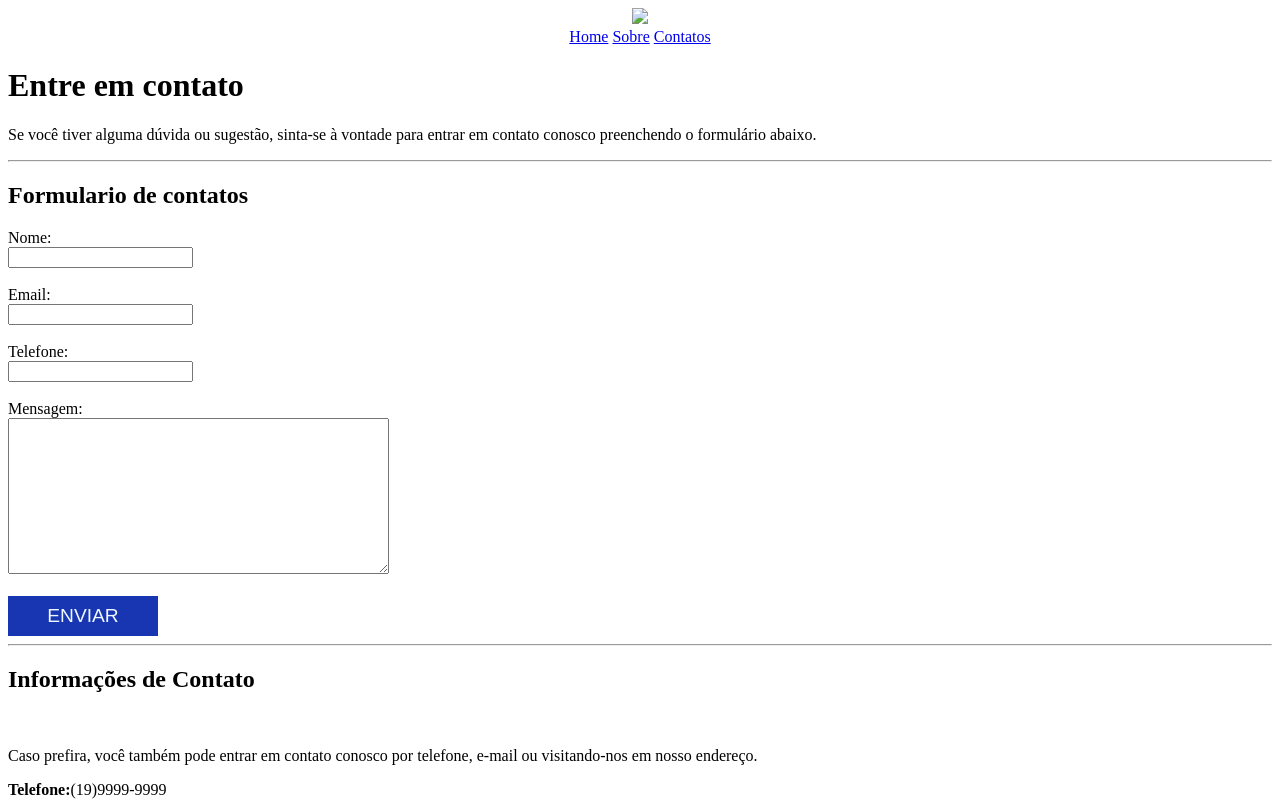
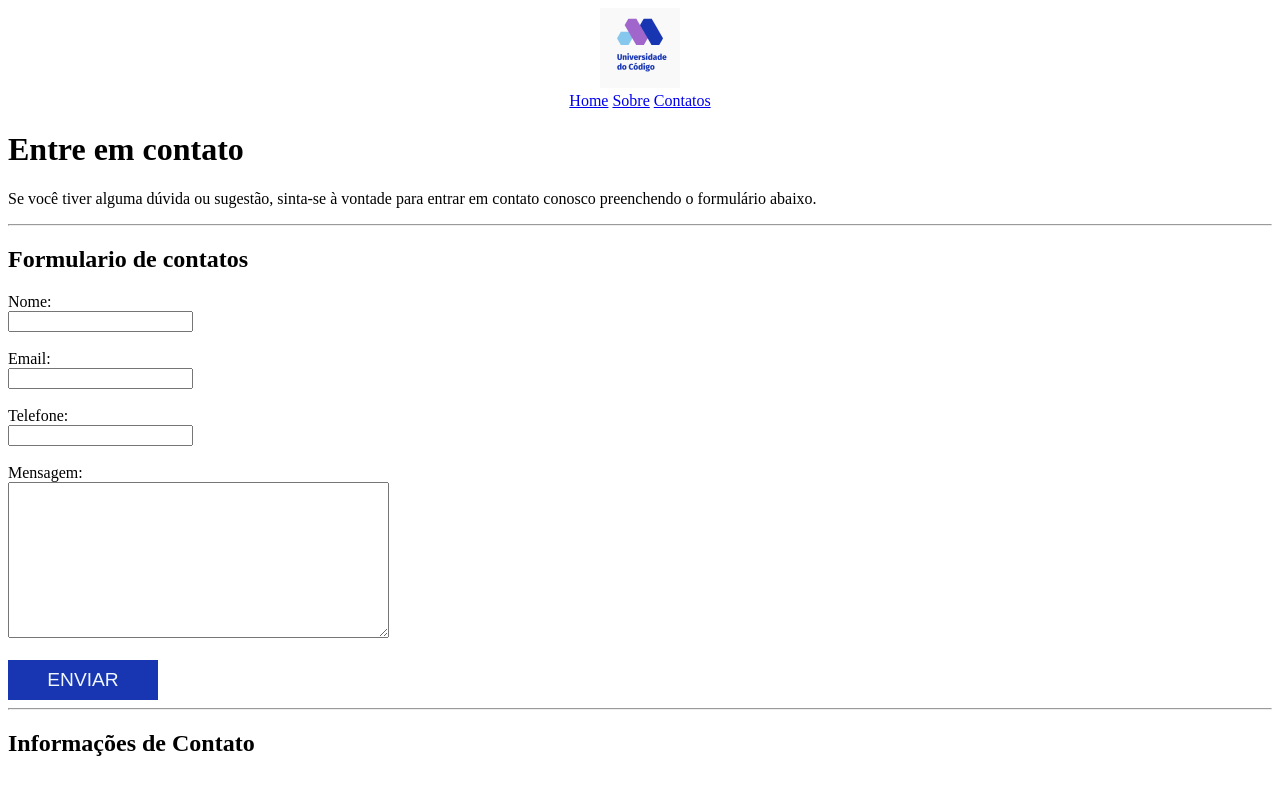
Before and after one commit to guiwallace191/site, a plain HTML site: page contato.html in a window 1280 px wide. Shown: the top 802 px of the page. Drawn offline with Linux system fonts and the light colour scheme; the site is published under a folder, as on GitHub Pages, so addresses that start at the root find nothing.

Commit message:
Update contato.html

```diff
--- a/contato.html
+++ b/contato.html
@@ -17,7 +17,7 @@
 </head>
 <body>
     <center>
-    <img src="/assets/logo.png">
+    <img src="assets/logo.png">
     <br>
     <a href="index.html">Home</a>
     <a href="sobre.html">Sobre</a>
```
